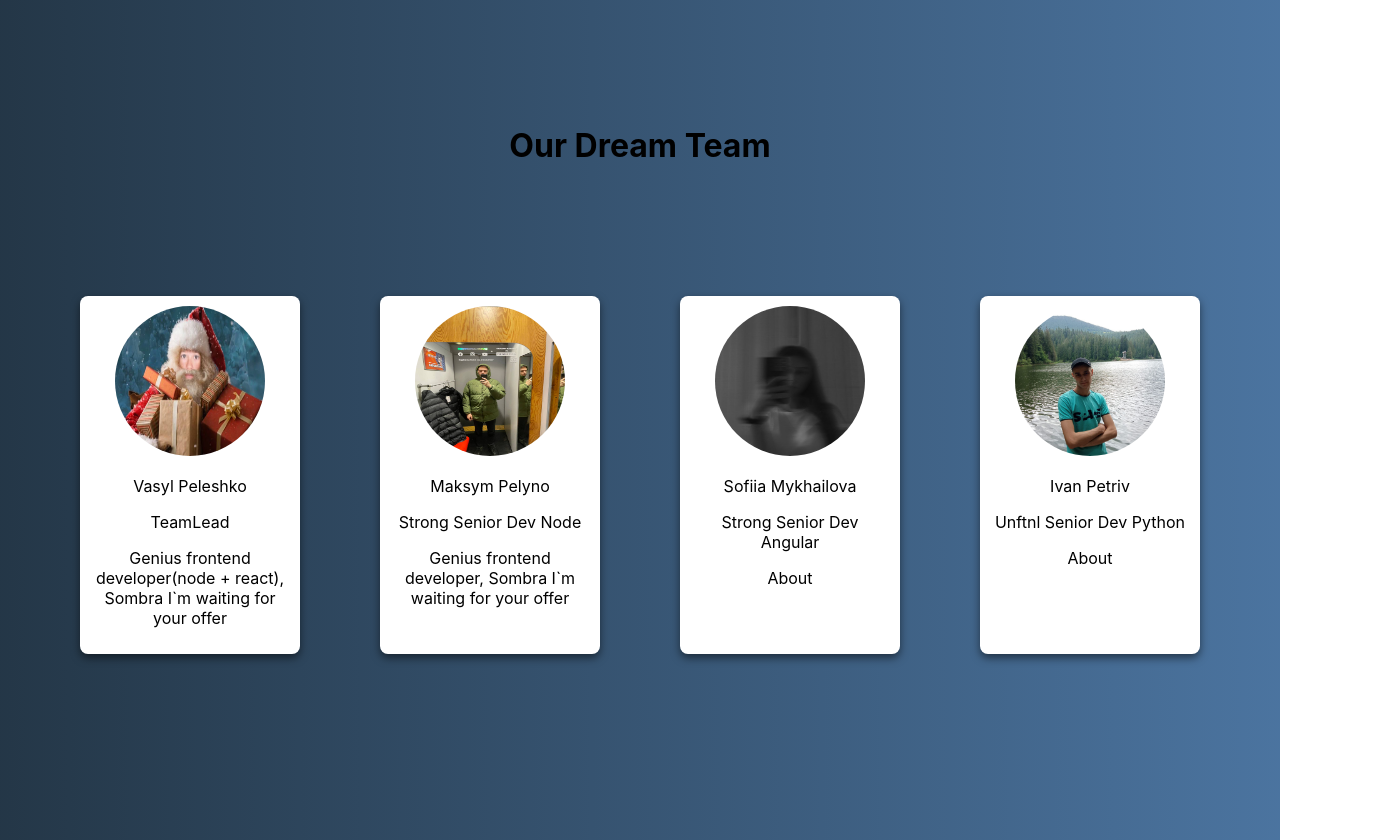
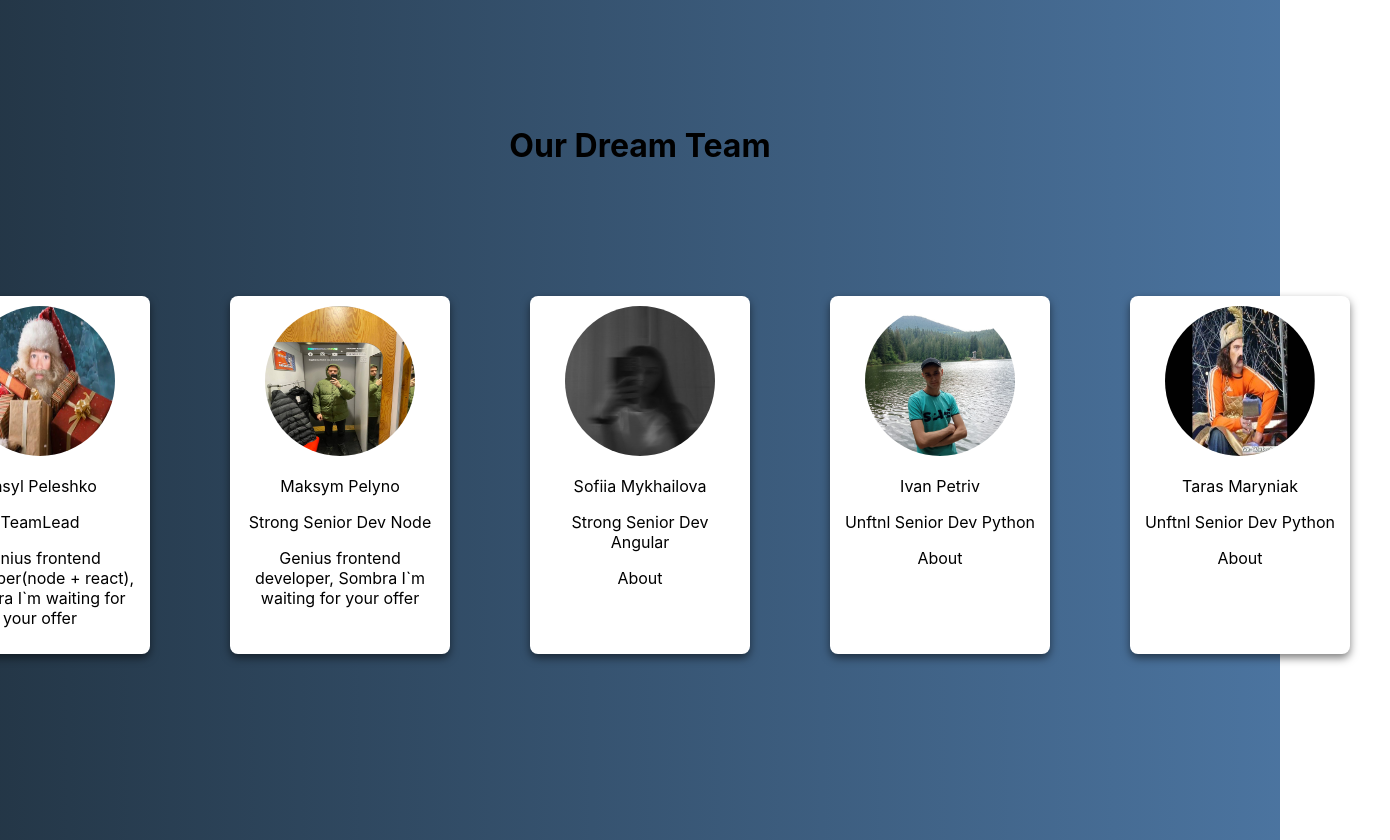
Before and after one commit to luff3/My-dream-Team-mb-, a React (Create React App) app in the folder our-dream-app/: page / in a window 1280 px wide. Shown: the whole page, 1390 px wide, since content can reach past the window. Built offline with nearby package versions, Linux system fonts and the light colour scheme.

Commit message:
Taras Marynovanyi add info

```diff
--- a/our-dream-app/src/Components/Our.jsx
+++ b/our-dream-app/src/Components/Our.jsx
@@ -4,6 +4,7 @@ import Bradok from "../Assests/Brad.jpg";
 import Ya from "../Assests/Ya.jpg";
 import Sophia from "../Assests/Sophia.jpg";
 import Ivan from "../Assests/Ivan.png";
+import taras from   "../Assests/taras.jpg";
 
 // Фон приницпі можеш лишити
 const TeamContainer = styled.div`
@@ -70,6 +71,12 @@ const teamMembers = [
     position: "Unftnl Senior Dev Python",
     image: Ivan,
   },
+  {
+    id: 5,
+    name: "Taras Maryniak",
+    position: "Unftnl Senior Dev Python",
+    image: taras,
+  },
 ];
 
 const Our = () => {
```
Also changed, not shown: our-dream-app/src/Assests/taras.jpg (added).
